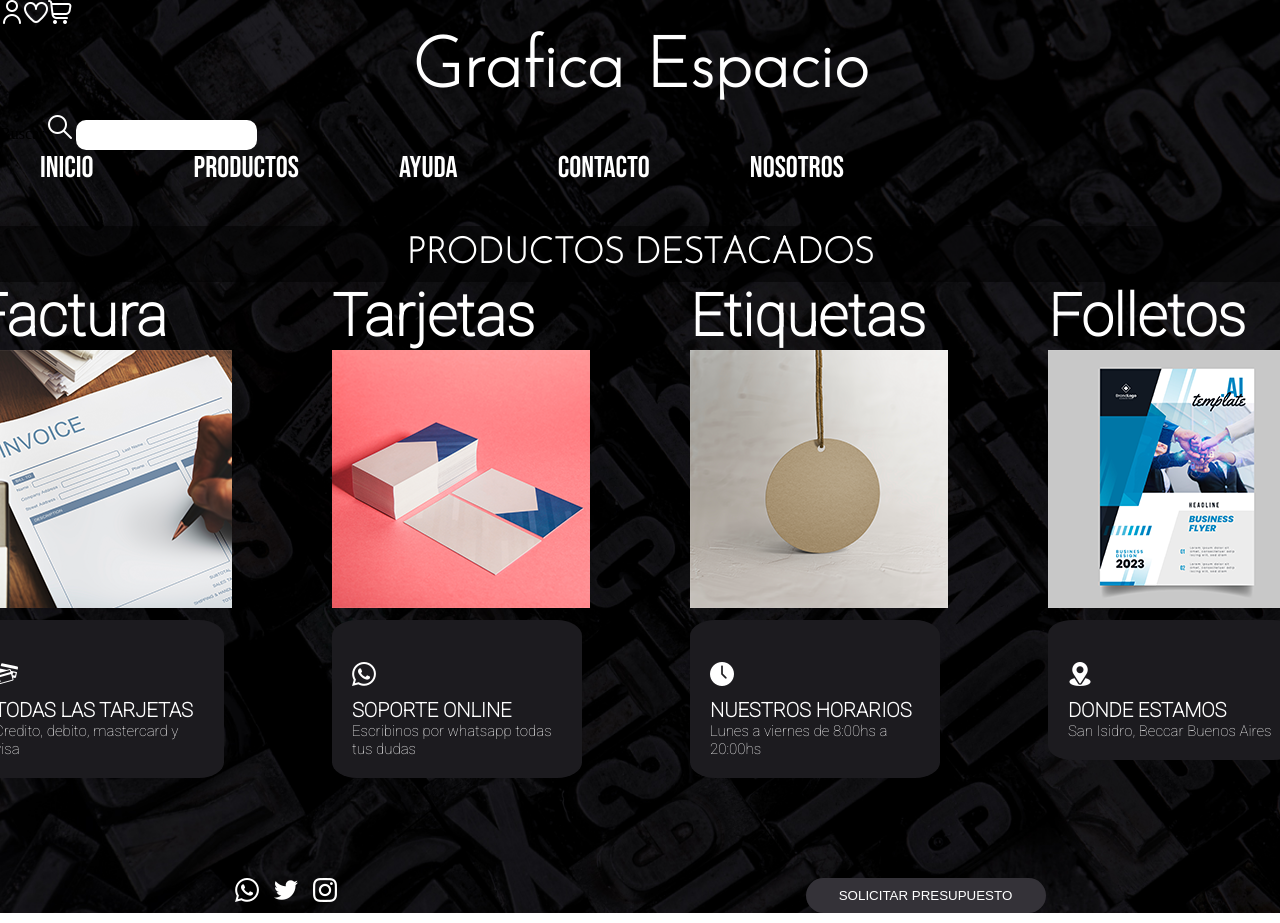
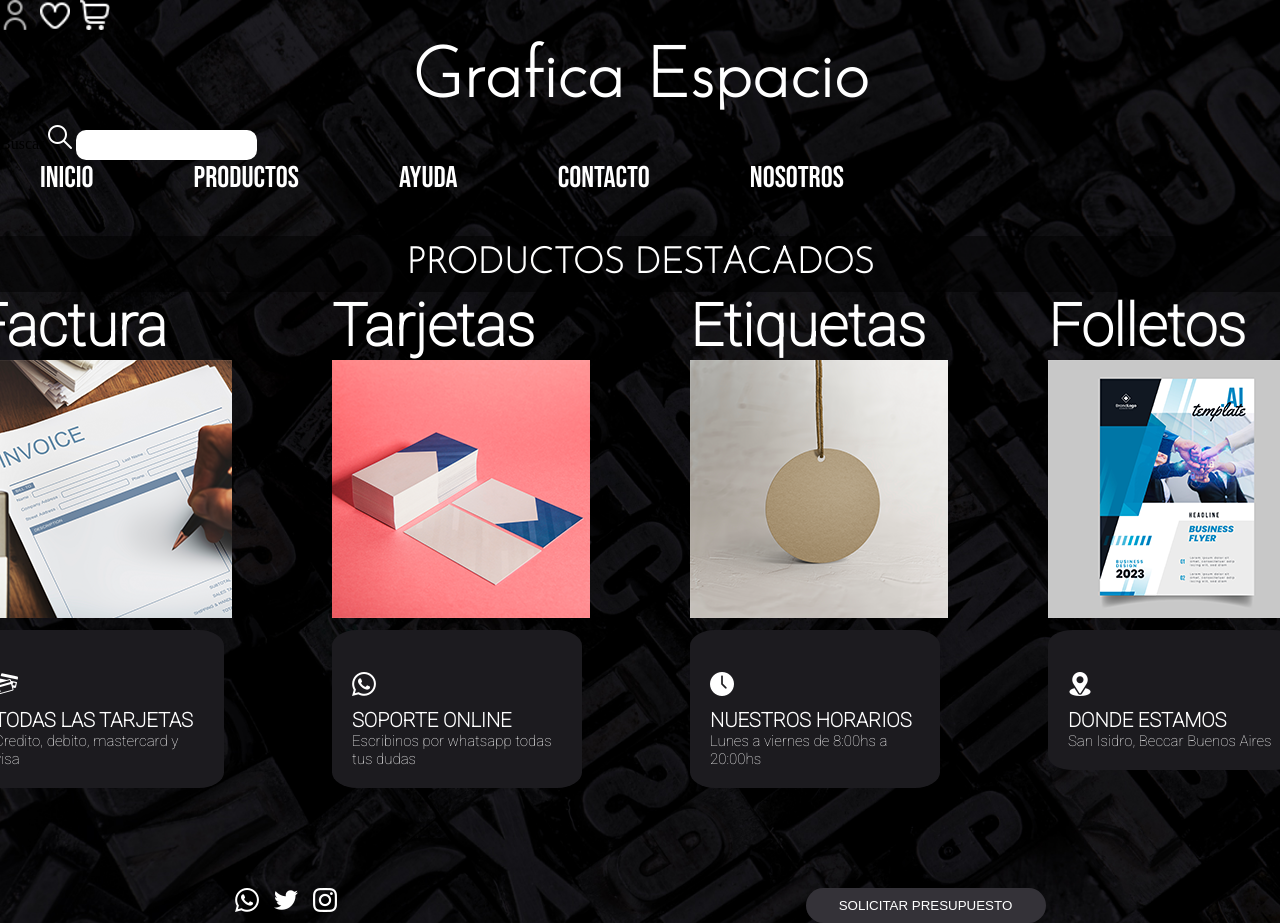
Before and after one commit to juancjose/proyecto, a plain HTML site: page index.html in a window 1280 px wide. Shown: the top 923 px of the page. Drawn offline with Linux system fonts and the light colour scheme.

Commit message:
cambios en el header, logos de mg carrito y usuario

```diff
--- a/css/style.css
+++ b/css/style.css
@@ -4,7 +4,7 @@
 
 
 
-*{
+* {
     margin: 0;
     border: 0;
     box-sizing: border-box;
@@ -18,7 +18,7 @@ font-family: 'Bebas Neue', sans-serif;
 
 /*ENCABEZADO*/
 
-h1{
+h1 {
     color: white;
     font-size: 70px;
     padding: 10px;
@@ -27,11 +27,27 @@ h1{
     justify-content: center;
 }
 
-.logo{
+.logos .logo {
     display: flex;
+    align-items: center;
 }
 
-.buscador input{
+.logos .logo a {
+    margin-right: 10px;
+}
+
+.logos .logo a img {
+    width: 30px;
+    height: 30px;
+}
+
+.logos .logo a:hover img {
+    opacity: 0.7;
+    /* Reduce la opacidad al pasar el cursor por encima */
+}
+
+
+.buscador input {
     height: 30px;
     border-radius: 10px;
 }
@@ -46,18 +62,18 @@ body {
 
 /*BARRA DE NAVEGACION*/
 
-.navbar{
+.navbar {
     list-style: none;
     display: flex;
     gap: 100px;
     align-items: center;
 }
 
-.navbar-inside{
+.navbar-inside {
     list-style: none;
 }
 
-.navbar li a{
+.navbar li a {
     text-decoration: none;
     color: white;
     font-size: 30px;
@@ -66,7 +82,7 @@ body {
 
 /*DETALLE Y PRODUCTOS DEL INICO*/
 
-.subt-index{
+.subt-index {
     color: white;
     font-size: 36px;
     padding: 10px;
@@ -77,7 +93,7 @@ body {
     margin-top: 40px;
 }
 
-.cards{
+.cards {
     text-decoration: none;
     list-style: none;
     margin: 0;
@@ -90,7 +106,7 @@ body {
     font-family: 'Roboto', sans-serif;
 }
 
-.card h4{
+.card h4 {
     text-decoration: none;
     list-style: none;
     margin: 0;
@@ -101,71 +117,85 @@ body {
     gap: 100px;
     font-family: 'Roboto', sans-serif;
 }
-.subcard{
+
+.subcard {
     border-radius: 10%;
     background-color: #1C1B1F;
     padding: 20px;
     width: 250px;
 }
-.subcard h4{
+
+.subcard h4 {
     font-size: 20px;
 }
-.subcard p{
+
+.subcard p {
     font-size: 15px;
 }
+
 /*PRODUCTOS*/
-.productos-container{
+.productos-container {
     display: flex;
     flex-wrap: wrap;
     font-family: 'Josefin Sans', sans-serif;
 }
-.productos-container h2{
+
+.productos-container h2 {
     color: white;
 }
-.productos-container div{
+
+.productos-container div {
     display: flex;
     flex-direction: column;
     margin: 30px;
 }
-.productos-container h3{
+
+.productos-container h3 {
     color: white;
     font-size: 20px;
     font-family: 'Roboto', sans-serif;
     text-align: center;
 }
-.productos-container img{
+
+.productos-container img {
     width: 200px;
     border-radius: 10px;
 }
+
 /*AYUDA*/
-.ayuda-container h2{
+.ayuda-container h2 {
     color: white;
     text-align: center;
     font-family: 'Roboto', sans-serif;
     margin: 80px 80px;
 }
-.ayuda-container p{
+
+.ayuda-container p {
     color: white;
     text-align: left;
     margin-bottom: 30px;
     font-family: 'Roboto', sans-serif;
     margin: 40px;
 }
+
 /* CONTACTO */
-.contacto-container{
+.contacto-container {
     color: white;
     font-family: 'Roboto', sans-serif;
     margin: 70px 80px;
 }
-.contacto-container h2{
+
+.contacto-container h2 {
     text-align: center;
     margin-bottom: 50px;
 }
-.contacto-container input{
+
+.contacto-container input {
     width: 300px;
     border-radius: 5px;
 }
-.contacto-container button{
+
+.contacto-container button {
     width: 240px;
     background-color: #343238;
     color: white;
@@ -174,29 +204,35 @@ body {
     cursor: pointer;
     margin-top: 40px;
 }
+
 /* NOSOTROS*/
-.nosotros-container{
+.nosotros-container {
     color: white;
     font-family: 'Roboto', sans-serif;
 }
-.nosotros-container h2{
+
+.nosotros-container h2 {
     text-align: center;
     margin: 80px 80px;
 }
-.nosotros-container p{
+
+.nosotros-container p {
     text-align: center;
     margin: 60px;
 }
-.novedades{
+
+.novedades {
     text-align: center;
     display: flex;
     flex-direction: column;
 }
-.novedades-button{
+
+.novedades-button {
     display: flex;
     justify-content: space-around;
 }
-.nosotros-container button{
+
+.nosotros-container button {
     width: 400px;
     background-color: #2120224f;
     color: white;
@@ -205,17 +241,20 @@ body {
     cursor: pointer;
     font-size: 30px;
 }
+
 /*PIE DE PAGINA*/
-.footer-container{
+.footer-container {
     display: flex;
     margin-top: 100px;
     justify-content: space-around;
 }
-.footer-img{
+
+.footer-img {
     display: flex;
     gap: 15px;
 }
-.footer-container button{
+
+.footer-container button {
     width: 240px;
     background-color: #343238;
     color: white;
--- a/index.html
+++ b/index.html
@@ -10,13 +10,21 @@
 
 <body>
     <header>
-        <div>
+        <div class="logos">
             <div class="logo">
-                <img src="./assets/img/usuario.png" alt="login">
-                <img src="./assets/img/corazon.png" alt="mg">
-                <img src="./assets/img/carrito-de-compras.png" alt="carrito">
+                <a href="https://Usuario" target="_blank">
+                    <img src="./assets/img/usuario.png" alt="login">
+                </a>
+                <a href="https://TusMegusta" target="_blank">
+                    <img src="./assets/img/corazon.png" alt="mg">
+                </a>
+                <a href="https://CarritoDeCompras" target="_blank">
+                    <img src="./assets/img/carrito-de-compras.png" alt="carrito">
+                </a>
             </div>
-            <h1>Grafica Espacio</h1>
+        </div>
+
+        <h1>Grafica Espacio</h1>
         </div>
         <div>
             <form class="buscador">
```
